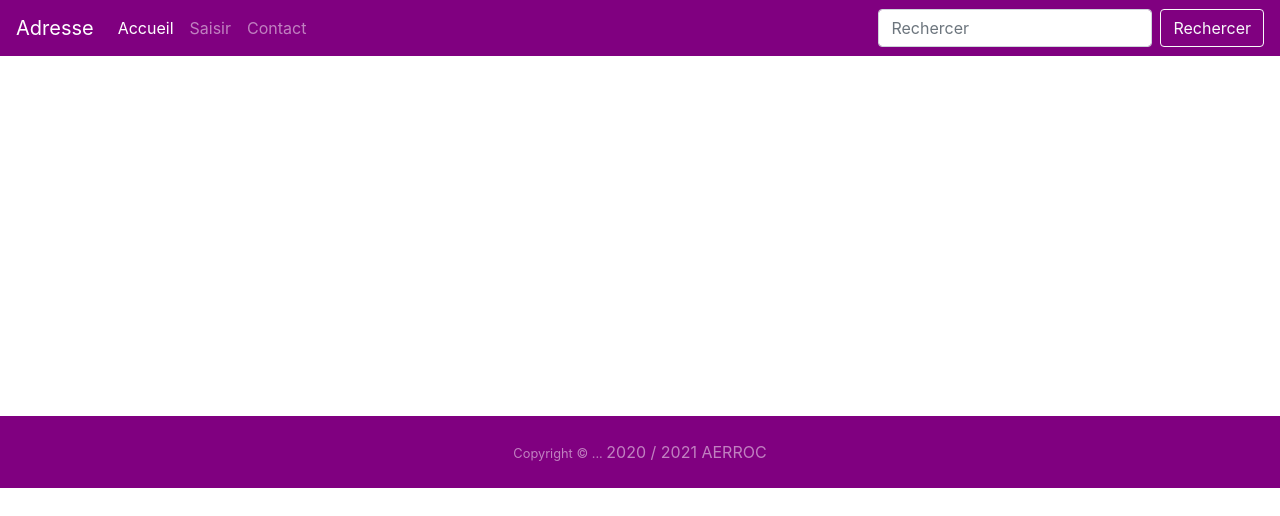
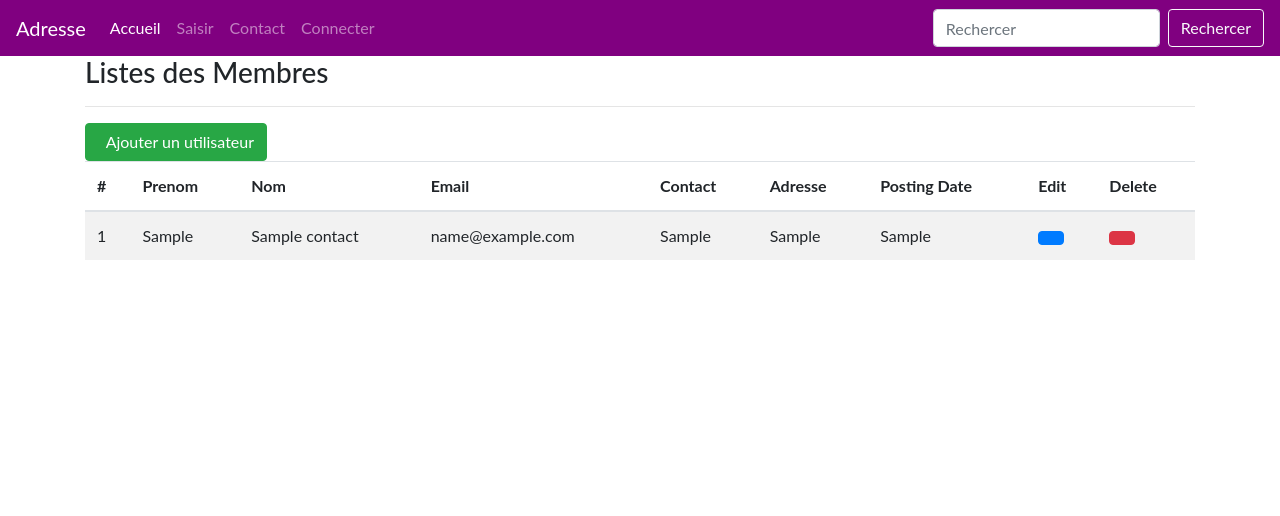
Before and after one commit to lasy24935/php_adresse, a PHP site: page /contact.php in a window 1280 px wide. Shown: the top 516 px of the page. Run offline with PHP 8.4, Linux system fonts and the light colour scheme; tables that the repository leaves empty or names only in its code hold one stand-in row (values such as "Sample post").

Commit message:
add contact

```diff
--- a/config.php
+++ b/config.php
@@ -7,7 +7,7 @@
 
 try
 {
-$dbh = new PDO("mysql:host=".DB_HOST.";dbname=".DB_NAME,DB_USER, DB_PASS);
+$connect = new PDO("mysql:host=".DB_HOST.";dbname=".DB_NAME,DB_USER, DB_PASS);
 }
 catch (PDOException $e)
 {
--- a/contact.php
+++ b/contact.php
@@ -1,6 +1,26 @@
+        <?php
 
+        require_once('config.php');
 
+        if(isset($_REQUEST['del']))
+        {
 
+          $uid=intval($_GET['del']);
+
+          $sql = "delete from contact WHERE  id=:id";
+
+          $query = $connect->prepare($sql);
+
+          $query-> bindParam(':id',$uid, PDO::PARAM_STR);
+
+          $query -> execute();
+
+          echo "<script>alert('Membre supprimer avec success ');</script>";
+
+          echo "<script>window.location.href='index.php'</script>";
+        }
+
+        ?>
 
 <?php
            include_once 'header.php';
@@ -9,16 +29,69 @@
 
 
 
+<div class="container">
+<div class="row">
+<div class="col-md-12">
+<h3>Listes des Membres </h3> <hr />
+<a href="insert.php" class="btn btn-large btn-success">
+        <i class="glyphicon glyphicon-plus"></i> &nbsp; Ajouter un utilisateur
+    </a>
+<div class="table-responsive">
+<table id="mytable" class="table table-bordred table-striped">
+<thead>
+<th>#</th>
+<th>Prenom</th>
+<th>Nom </th>
+<th>Email</th>
+<th>Contact</th>
+<th>Adresse</th>
+<th>Posting Date</th>
+<th>Edit</th>
+<th>Delete</th>
+</thead>
+<tbody>
+
+<?php
+$sql = "SELECT * from contact";
+//Prepare the query:
+$query = $connect->prepare($sql);
+//Execute the query:
+$query->execute();
+//Assign the data which you pulled from the database (in the preceding step) to a variable.
+$results=$query->fetchAll(PDO::FETCH_OBJ);
+// For serial number initialization
+$cnt=1;
+if($query->rowCount() > 0)
+{
+//In case that the query returned at least one record, we can echo the records within a foreach loop:
+foreach($results as $result)
+{
+?>
+    <tr>
+    <td><?php echo htmlentities($cnt);?></td>
+    <td><?php echo htmlentities($result->prenom);?></td>
+    <td><?php echo htmlentities($result->nom);?></td>
+    <td><?php echo htmlentities($result->email);?></td>
+    <td><?php echo htmlentities($result->contact);?></td>
+    <td><?php echo htmlentities($result->adresse);?></td>
+    <td><?php echo htmlentities($result->posting);?></td>
+
+    <td><a href="update.php?id=<?php echo htmlentities($result->id);?>"><button class="btn btn-primary btn-xs"><span class="glyphicon glyphicon-pencil"></span></button></a></td>
+
+    <td><a href="index.php?del=<?php echo htmlentities($result->id);?>"><button class="btn btn-danger btn-xs" onClick="return confirm('Do you really want to delete');"><span class="glyphicon glyphicon-trash"></span></button></a></td>
+    </tr>
 
 
-
-
-
-
-
-
-
-
+<?php
+// for serial number increment
+$cnt++;
+}} ?>
+</tbody>
+</table>
+</div>
+</div>
+</div>
+</div>
 
 <?php
            include_once 'footer.php';
@@ -27,8 +100,11 @@
 
     <!-- Optional JavaScript -->
     <!-- jQuery first, then Popper.js, then Bootstrap JS -->
-    <script src="https://code.jquery.com/jquery-3.3.1.min.js" ></script>
+    <script src="https://code.jquery.com/jquery-3.4.1.min.js" ></script>
     <script src="https://cdnjs.cloudflare.com/ajax/libs/popper.js/1.14.7/umd/popper.min.js" ></script>
     <script src="https://stackpath.bootstrapcdn.com/bootstrap/4.3.1/js/bootstrap.min.js"></script>
+
+
+
   </body>
 </html>
--- a/header.php
+++ b/header.php
@@ -11,8 +11,9 @@
        <link rel="stylesheet" href="https://stackpath.bootstrapcdn.com/bootstrap/4.1.3/css/bootstrap.min.css">
 <link rel="stylesheet" href="https://maxcdn.bootstrapcdn.com/font-awesome/4.7.0/css/font-awesome.min.css">
 
-<link rel="stylesheet" href="css/style.css">
           <link rel="stylesheet" href="css/bootstrap.min.css">
+          <link rel="stylesheet" href="css/style.css">
+
              <script src="js/bootstrap.min.js"></script>
                 <script src="js/jquery-3.4.1.min.js"></script>
 
@@ -36,9 +37,9 @@
                    <li class="nav-item">
                        <a class="nav-link" href="contact.php">Contact</a>
                    </li>
-
-
-
+                    <li class="nav-item">
+                       <a class="nav-link" href="login.php">Connecter</a>
+                   </li>
 
                </ul>
                <form class="form-inline my-2 my-lg-0">
```
Also changed, not shown: index.php (+10 -7 lines), insert.php (+7 -8 lines), update.php (+6 -6 lines).
